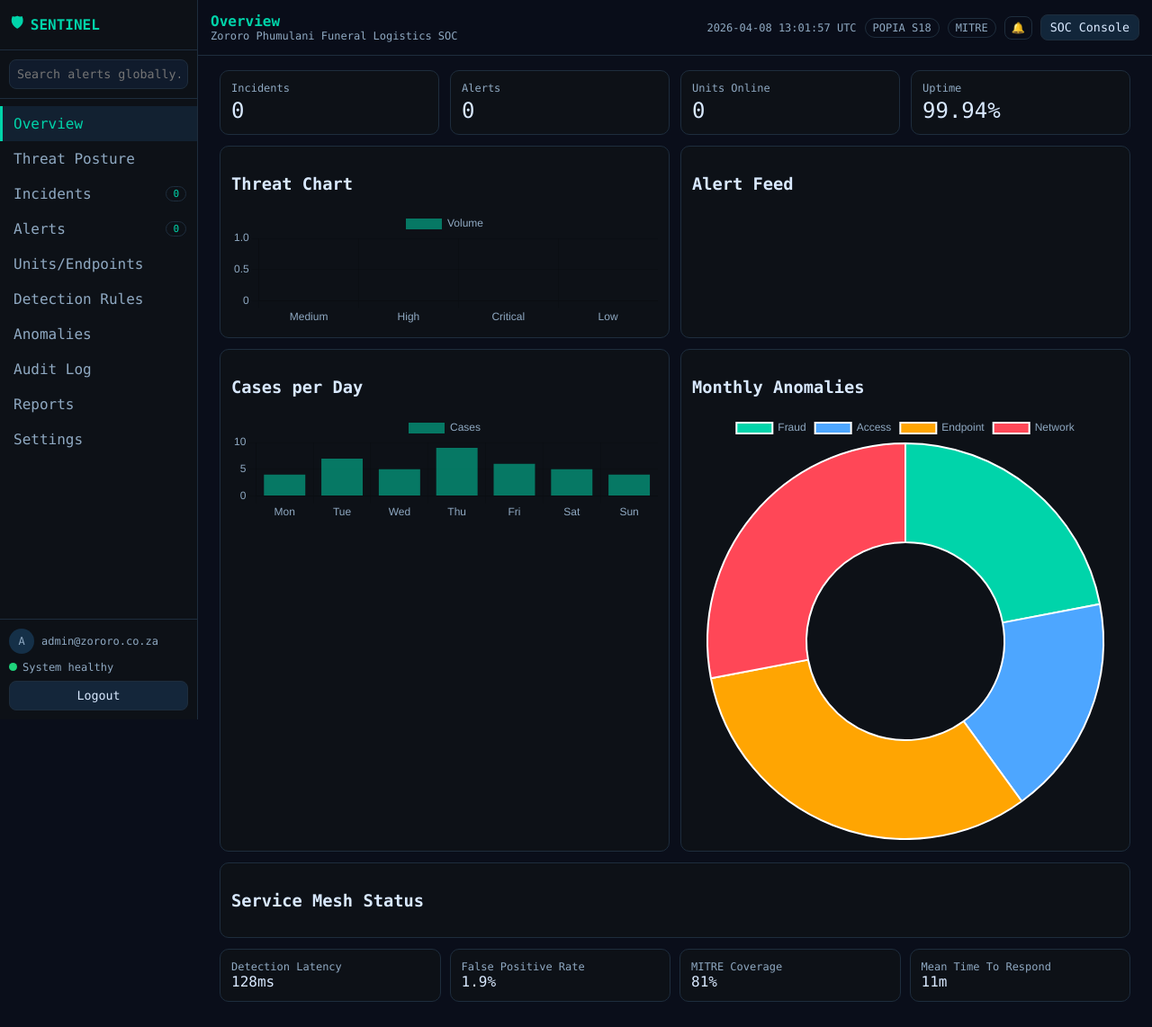
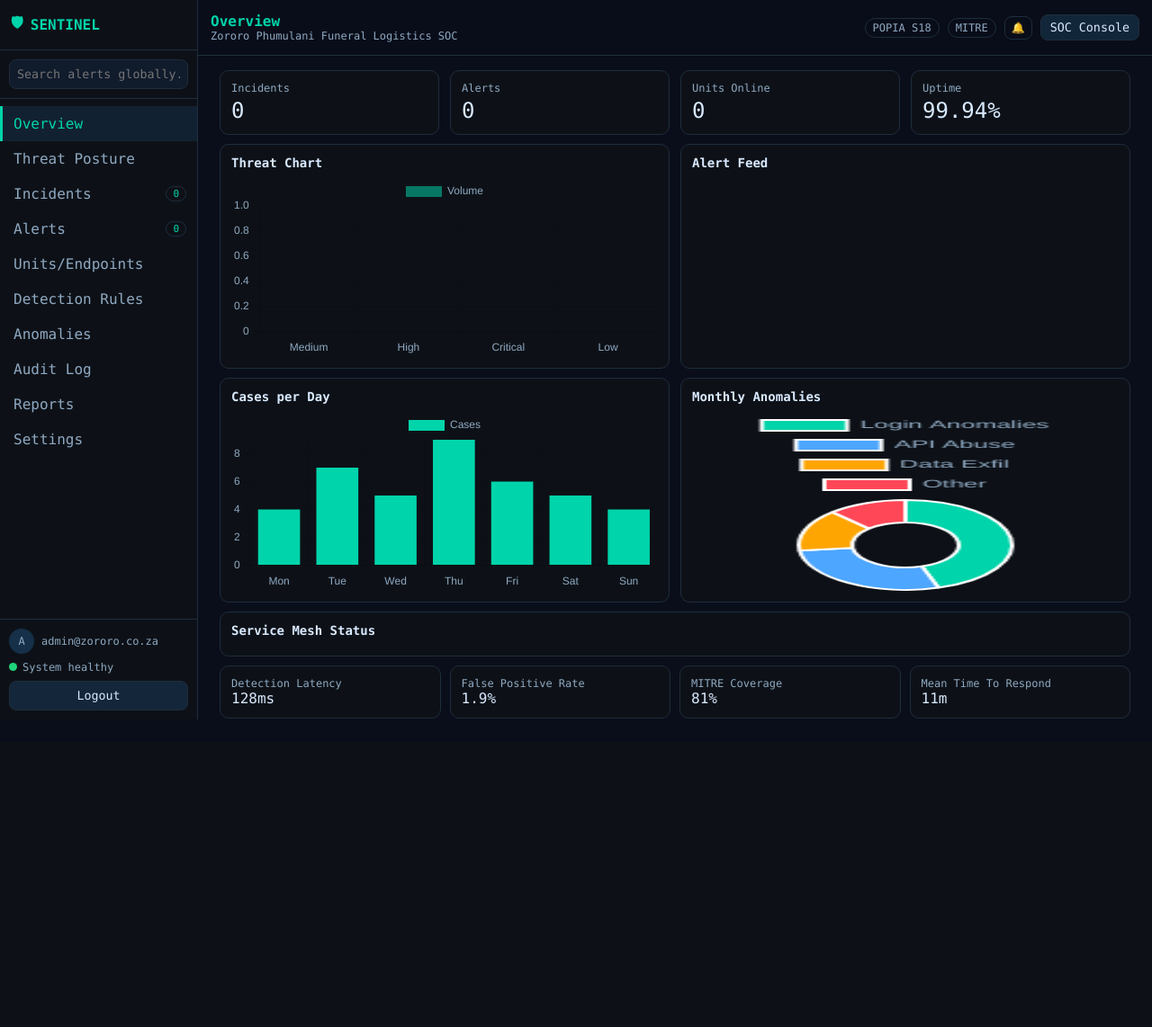
Before and after one commit to MikeNcube/proactive-sentinel, a Flask app: page /dashboard in a window 1280 px wide. Shown: the whole page at 90% size. After the commit the page ends 800 px from the top, so only its background shows below. Run offline with Flask 3, Linux system fonts and the light colour scheme; parts of the project's set-up code (start-up, migrations or seed data) failed here and were passed over.

Commit message:
fix(ui): render all dashboard charts correctly and modernize full-width layout

```diff
--- a/templates/dashboard.html
+++ b/templates/dashboard.html
@@ -75,7 +75,9 @@
     }
     .page{display:none;width:100%}
     .page.active{display:block}
-    .card{background:var(--card);border:1px solid var(--border);border-radius:10px;padding:12px;margin-bottom:12px;width:100%;box-sizing:border-box}
+    .card{background:var(--card);border:1px solid var(--border);border-radius:10px;padding:12px;margin-bottom:10px;width:100%;box-sizing:border-box;transition:transform .18s ease,border-color .18s ease,box-shadow .18s ease}
+    .card:hover{transform:translateY(-1px);border-color:#2a435d;box-shadow:0 6px 16px rgba(0,0,0,.25)}
+    h3{margin:0 0 8px;font-size:14px;font-weight:700}
     .mini{font-size:12px;color:var(--muted)}
     .kpi-row{display:grid;grid-template-columns:repeat(4,1fr);gap:12px;width:100%}
     .kpi-grid{display:grid;grid-template-columns:repeat(4,1fr);gap:10px;width:100%}
@@ -99,7 +101,7 @@
     input,select,textarea{background:#101b2c;border:1px solid var(--border);color:var(--txt);border-radius:8px;padding:8px;font-family:inherit}
     .modal{display:none;position:fixed;inset:0;background:rgba(0,0,0,.62);z-index:20;align-items:center;justify-content:center}
     .modal .body{width:min(720px,94vw);background:#111c2f;border:1px solid var(--border);border-radius:10px;padding:12px}
-    .chart-wrap{width:100%;position:relative}
+    .chart-wrap{width:100%;height:200px;position:relative}
     canvas{width:100% !important}
     .posture-header{display:flex;align-items:center;gap:8px;flex-wrap:nowrap;margin-bottom:8px}
     .posture-title{font-size:20px;font-weight:700;white-space:nowrap;overflow:hidden;text-overflow:ellipsis;margin:8px 0 4px}
@@ -107,7 +109,7 @@
     .posture-pills{display:flex;flex-direction:row;align-items:center;gap:8px;flex-wrap:nowrap;margin:12px 0}
     .posture-main-card{width:100%;box-sizing:border-box}
     .posture-chart-wrap{width:100%;height:260px;position:relative}
-    .posture-main-chart{height:260px !important}
+    .posture-main-chart{height:200px !important}
     .posture-bottom-grid{display:grid;grid-template-columns:1fr 1fr;gap:16px;width:100%;margin-top:16px}
     .service-mesh-item{display:flex;justify-content:space-between;align-items:center;padding:6px 0;border-bottom:1px solid rgba(255,255,255,0.06)}
     @media(max-width:1000px){.kpi-grid,.kpi-row,.mesh,.metric-grid,.three,.grid3,.grid4{grid-template-columns:repeat(2,1fr)}.two,.grid2{grid-template-columns:1fr}}
@@ -161,12 +163,12 @@
             <div class="card kpi"><div class="mini">Uptime</div><div class="value">99.94%</div></div>
           </div>
           <div class="two">
-            <div class="card"><h3>Threat Chart</h3><div class="chart-wrap"><canvas id="overviewThreatChart" height="130"></canvas></div></div>
+            <div class="card"><h3>Threat Chart</h3><div class="chart-wrap"><canvas id="overviewThreatChart" height="200"></canvas></div></div>
             <div class="card"><h3>Alert Feed</h3><div id="overviewFeed" class="mini"></div></div>
           </div>
           <div class="two">
-            <div class="card"><h3>Cases per Day</h3><div class="chart-wrap"><canvas id="casesChart" height="120"></canvas></div></div>
-            <div class="card"><h3>Monthly Anomalies</h3><div class="chart-wrap"><canvas id="anomalyDonut" height="120"></canvas></div><div class="mini" id="threatIndicators"></div></div>
+            <div class="card"><h3>Cases per Day</h3><div class="chart-wrap"><canvas id="casesChart" height="200"></canvas></div></div>
+            <div class="card"><h3>Monthly Anomalies</h3><div class="chart-wrap"><canvas id="anomalyDonut" height="200"></canvas></div><div class="mini" id="threatIndicators"></div></div>
           </div>
           <div class="card"><h3>Service Mesh Status</h3><div class="mesh" id="meshGrid"></div></div>
           <div class="grid4">
@@ -187,11 +189,11 @@
             <h2 class="posture-title">Zororo Phumulani Funeral Logistics SOC</h2>
             <div class="mini posture-subtitle">Cross-channel security for Claims, WhatsApp, Member Portals, Lead Management, Finance, Repatriation</div>
             <div class="posture-pills"><span class="badge">$FRAUD</span><span class="badge">$POPIA</span><span class="badge">$KYC</span><span class="badge">$HACK</span></div>
-            <div class="posture-chart-wrap"><canvas id="postureMainChart" class="posture-main-chart" height="260"></canvas></div>
+            <div class="posture-chart-wrap"><canvas id="postureMainChart" class="posture-main-chart" height="200"></canvas></div>
           </div>
           <div class="posture-bottom-grid">
-            <div class="card"><h3>Attack Timeline</h3><div id="attackTimeline"></div></div>
-            <div class="card"><h3>Service Mesh</h3><div id="postureMesh"></div></div>
+            <div class="card"><h3>Attack Timeline</h3><div class="chart-wrap"><canvas id="attackTimelineChart" height="200"></canvas></div></div>
+            <div class="card"><h3>Service Mesh</h3><div id="postureMesh" class="service-mesh-grid"></div></div>
           </div>
         </section>
 
@@ -202,8 +204,8 @@
             <div class="card"><div class="mini">Resolved Today</div><div id="incResolved" class="value">0</div></div>
           </div>
           <div class="two">
-            <div class="card"><h3>Incidents Trend</h3><canvas id="incTrend" height="120"></canvas></div>
-            <div class="card"><h3>Unique Models</h3><canvas id="uniqueModelsChart" height="120"></canvas></div>
+            <div class="card"><h3>Incidents Trend</h3><div class="chart-wrap"><canvas id="incTrend" height="200"></canvas></div></div>
+            <div class="card"><h3>Unique Models</h3><div class="chart-wrap"><canvas id="uniqueModelsChart" height="200"></canvas></div></div>
           </div>
           <div class="card"><h3>Anomalies Feed</h3><div id="incAnomalyFeed"></div></div>
         </section>
@@ -261,7 +263,7 @@
               <div id="riskyUsers"></div>
             </div>
           </div>
-          <div class="card"><h3>Open Cases Trend</h3><canvas id="openCasesTrend" height="120"></canvas></div>
+          <div class="card"><h3>Open Cases Trend</h3><div class="chart-wrap"><canvas id="openCasesTrend" height="200"></canvas></div></div>
         </section>
 
         <section id="page-audit" class="page">
@@ -466,22 +468,42 @@
       document.getElementById("riskyUsers").innerHTML=[["admin@zororo.co.za",82],["ops@zororo.co.za",67],["claims@zororo.co.za",54]].map(u=>`<div class="mini" style="padding:6px 0;border-bottom:1px solid var(--border)">${u[0]} - risk ${u[1]}</div>`).join("");
     }
 
+    function destroyChart(name){
+      if(charts[name]){
+        charts[name].destroy();
+        charts[name]=null;
+      }
+    }
+
     function initCharts(){
+      destroyChart("overviewThreat");
+      destroyChart("cases");
+      destroyChart("donut");
+      destroyChart("posture");
+      destroyChart("attackTimeline");
+      destroyChart("incTrend");
+      destroyChart("uniqueModels");
+      destroyChart("openCases");
       charts.overviewThreat=new Chart(document.getElementById("overviewThreatChart"),{
         data:{labels:["Medium","High","Critical","Low"],datasets:[{type:"bar",label:"Volume",data:[0,0,0,0],backgroundColor:["#00d4aa88","#00d4aa88","#ff475788","#00d4aa88"],borderColor:["#00d4aa","#00d4aa","#ff4757","#00d4aa"]}]},
         options:{plugins:{legend:{labels:{color:"#8fa9c2"}}},scales:{x:{ticks:{color:"#8fa9c2"}},y:{ticks:{color:"#8fa9c2"}}}}
       });
       charts.cases=new Chart(document.getElementById("casesChart"),{
-        type:"bar",data:{labels:["Mon","Tue","Wed","Thu","Fri","Sat","Sun"],datasets:[{label:"Cases",data:[4,7,5,9,6,5,4],backgroundColor:"#00d4aa88",borderColor:"#00d4aa"}]},
+        type:"bar",data:{labels:["Mon","Tue","Wed","Thu","Fri","Sat","Sun"],datasets:[{label:"Cases",data:[4,7,5,9,6,5,4],backgroundColor:"#00d4aa",borderColor:"#00d4aa",hoverBackgroundColor:"rgba(0,212,170,0.7)"}]},
         options:{plugins:{legend:{labels:{color:"#8fa9c2"}}},scales:{x:{ticks:{color:"#8fa9c2"}},y:{ticks:{color:"#8fa9c2"}}}}
       });
       charts.donut=new Chart(document.getElementById("anomalyDonut"),{
-        type:"doughnut",data:{labels:["Fraud","Access","Endpoint","Network"],datasets:[{data:[22,18,32,28],backgroundColor:["#00d4aa","#4da6ff","#ffa502","#ff4757"]}]},
+        type:"doughnut",data:{labels:["Login Anomalies","API Abuse","Data Exfil","Other"],datasets:[{data:[45,28,15,12],backgroundColor:["#00d4aa","#4da6ff","#ffa502","#ff4757"]}]},
         options:{plugins:{legend:{labels:{color:"#8fa9c2"}}}}
       });
       charts.posture=new Chart(document.getElementById("postureMainChart"),{
         data:{labels:["00","04","08","12","16","20"],datasets:[{type:"bar",label:"Threat Volume",data:[6,8,10,9,12,11],backgroundColor:"#00d4aa88",borderColor:"#00d4aa",yAxisID:"y"},{type:"line",label:"Risk Score",data:[42,48,57,53,69,64],borderColor:"#4da6ff",yAxisID:"y1",tension:.3}]},
         options:{plugins:{legend:{labels:{color:"#8fa9c2"}}},scales:{y:{position:"left",ticks:{color:"#8fa9c2"}},y1:{position:"right",grid:{drawOnChartArea:false},ticks:{color:"#8fa9c2"}},x:{ticks:{color:"#8fa9c2"}}}}
+      });
+      charts.attackTimeline=new Chart(document.getElementById("attackTimelineChart"),{
+        type:"line",
+        data:{labels:["Mon","Tue","Wed","Thu","Fri","Sat","Sun"],datasets:[{label:"Attacks",data:[3,5,2,8,12,7,4],borderColor:"#00d4aa",backgroundColor:"rgba(0,212,170,0.1)",fill:true,tension:.3}]},
+        options:{plugins:{legend:{labels:{color:"#8fa9c2"}}},scales:{x:{ticks:{color:"#8fa9c2"}},y:{ticks:{color:"#8fa9c2"}}}}
       });
       charts.incTrend=new Chart(document.getElementById("incTrend"),{
         type:"line",data:{labels:["W1","W2","W3","W4"],datasets:[{label:"Incidents",data:[8,12,9,14],borderColor:"#00d4aa",tension:.3}]},
@@ -495,13 +517,12 @@
         type:"line",data:{labels:["Mon","Tue","Wed","Thu","Fri"],datasets:[{label:"Open Cases",data:[9,11,10,12,8],borderColor:"#00d4aa",tension:.3}]},
         options:{plugins:{legend:{labels:{color:"#8fa9c2"}}},scales:{x:{ticks:{color:"#8fa9c2"}},y:{ticks:{color:"#8fa9c2"}}}}
       });
-      document.getElementById("attackTimeline").innerHTML=[
-        "UTC 08:03 | HIGH | Suspicious extension change",
-        "UTC 08:14 | MEDIUM | Directory enumeration",
-        "UTC 08:29 | CRITICAL | Ransom note dropped",
-        "UTC 09:11 | HIGH | C2 outbound exfiltration"
-      ].map(x=>`<div class="mini" style="padding:6px 0;border-bottom:1px solid var(--border)">${x}</div>`).join("");
-      document.getElementById("postureMesh").innerHTML=`<div class="service-mesh-item mini"><span>Claims API</span><span style="color:var(--teal)">healthy</span></div><div class="service-mesh-item mini"><span>WhatsApp Gateway</span><span style="color:var(--teal)">healthy</span></div><div class="service-mesh-item mini"><span>Finance Connector</span><span style="color:var(--teal)">healthy</span></div><div class="service-mesh-item mini"><span>Repatriation Engine</span><span style="color:var(--teal)">monitored</span></div>`;
+      document.getElementById("postureMesh").innerHTML=`
+        <div class="card"><div class="mini">Claims API</div><div style="color:var(--teal)">Healthy</div></div>
+        <div class="card"><div class="mini">WhatsApp Gateway</div><div style="color:var(--teal)">Healthy</div></div>
+        <div class="card"><div class="mini">Finance Connector</div><div style="color:var(--amber)">Degraded</div></div>
+        <div class="card"><div class="mini">Repatriation Engine</div><div style="color:var(--teal)">Healthy</div></div>
+      `;
     }
 
     async function registerUnit(){
@@ -540,15 +561,14 @@
     document.getElementById("globalSearch").addEventListener("input",(e)=>{document.getElementById("alertSearch").value=e.target.value;go("alerts");renderAlerts();});
     ["alertSearch","severityFilter","statusFilter"].forEach(id=>document.getElementById(id).addEventListener("input",renderAlerts));
     document.querySelectorAll(".gen").forEach(btn=>btn.onclick=()=>{const t=btn.textContent;btn.textContent="Generating...";btn.disabled=true;setTimeout(()=>{btn.textContent="Ready - Download";btn.disabled=false;setTimeout(()=>btn.textContent=t,1800);},1400);});
-    setInterval(()=>{document.getElementById("utcClock").textContent=new Date().toISOString().replace("T"," ").slice(0,19)+" UTC";},1000);
-    setInterval(()=>{if(token) refreshAll();},30000);
-
-    (async function init(){
+    document.addEventListener("DOMContentLoaded", async () => {
       initCharts();
       renderRules();
       await silentLogin();
       await refreshAll();
-    })();
+      setInterval(()=>{document.getElementById("utcClock").textContent=new Date().toISOString().replace("T"," ").slice(0,19)+" UTC";},1000);
+      setInterval(()=>{if(token) refreshAll();},30000);
+    });
   </script>
 </body>
 </html>
```
